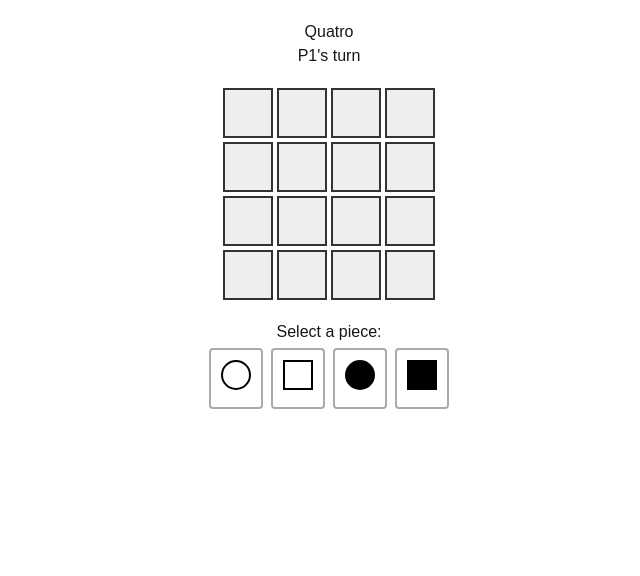
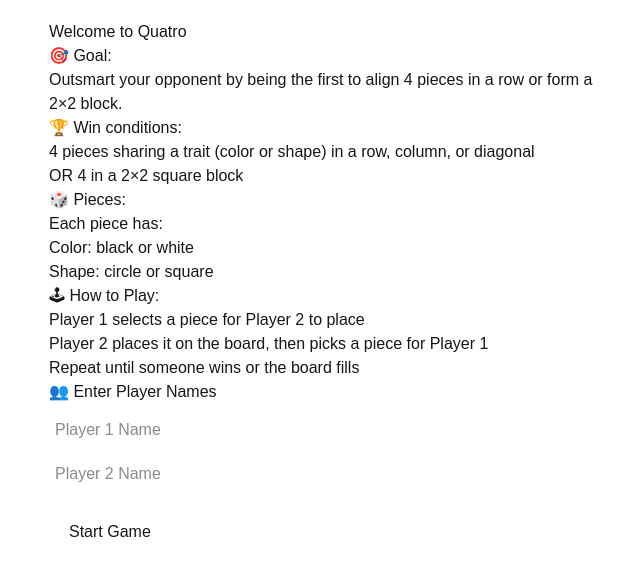
Before and after one commit to iam-weijie/quatro, a Next.js app: page / in a window 1280 px wide. Shown: the top 576 px of the page, without its empty margins (311-951 px from the left). Built offline with nearby package versions, Linux system fonts and the light colour scheme.

Commit message:
add rule page

```diff
--- /dev/null
+++ b/app/GamePage.jsx
@@ -0,0 +1,181 @@
+"use client";
+
+import React, { useState } from "react";
+
+const BOARD_SIZE = 4;
+const COLORS = ["white", "black"];
+const SHAPES = ["circle", "square"];
+
+export default function Home() {
+  const [board, setBoard] = useState(
+    Array(BOARD_SIZE).fill(null).map(() => Array(BOARD_SIZE).fill(null))
+  );
+  const [turn, setTurn] = useState("P1");
+  const [selectedPiece, setSelectedPiece] = useState(null);
+  const [winner, setWinner] = useState(null);
+
+  function shareTrait(pieces) {
+    if (pieces.includes(null)) return false;
+    const sameColor = pieces.every((p) => p.color === pieces[0].color);
+    const sameShape = pieces.every((p) => p.shape === pieces[0].shape);
+    return sameColor || sameShape;
+  }
+
+  function checkWin(r, c) {
+    // We need to use the updated board state, not the old one
+    const currentBoard = [...board];
+    currentBoard[r][c] = selectedPiece;
+
+    // Check horizontal line
+    const horizontal = [...Array(BOARD_SIZE).keys()].map((i) => currentBoard[r][i]);
+    if (shareTrait(horizontal)) return true;
+
+    // Check vertical line
+    const vertical = [...Array(BOARD_SIZE).keys()].map((i) => currentBoard[i][c]);
+    if (shareTrait(vertical)) return true;
+
+    // Check main diagonal (if the placed piece is on it)
+    if (r === c) {
+      const mainDiagonal = [...Array(BOARD_SIZE).keys()].map((i) => currentBoard[i][i]);
+      if (shareTrait(mainDiagonal)) return true;
+    }
+
+    // Check anti-diagonal (if the placed piece is on it)
+    if (r + c === BOARD_SIZE - 1) {
+      const antiDiagonal = [...Array(BOARD_SIZE).keys()].map((i) => currentBoard[i][BOARD_SIZE - 1 - i]);
+      if (shareTrait(antiDiagonal)) return true;
+    }
+
+    // Check all possible 2x2 blocks that include the placed piece
+    const blocks = [];
+    if (r > 0 && c > 0) blocks.push([[r - 1, c - 1], [r - 1, c], [r, c - 1], [r, c]]);
+    if (r > 0 && c < BOARD_SIZE - 1) blocks.push([[r - 1, c], [r - 1, c + 1], [r, c], [r, c + 1]]);
+    if (r < BOARD_SIZE - 1 && c > 0) blocks.push([[r, c - 1], [r, c], [r + 1, c - 1], [r + 1, c]]);
+    if (r < BOARD_SIZE - 1 && c < BOARD_SIZE - 1) blocks.push([[r, c], [r, c + 1], [r + 1, c], [r + 1, c + 1]]);
+
+    for (let block of blocks) {
+      const pieces = block.map(([x, y]) => currentBoard[x][y]);
+      if (shareTrait(pieces)) return true;
+    }
+
+    return false;
+  }
+
+  function handleCellClick(r, c) {
+    if (winner || !selectedPiece || board[r][c]) return;
+    const newBoard = board.map((row) => row.slice());
+    newBoard[r][c] = selectedPiece;
+    setBoard(newBoard);
+
+    if (checkWin(r, c)) {
+      setWinner(turn);
+      return;
+    }
+
+    if (newBoard.flat().every((cell) => cell !== null)) {
+      setWinner("Draw");
+      return;
+    }
+
+    setTurn(turn === "P1" ? "P2" : "P1");
+    setSelectedPiece(null);
+  }
+
+  function renderPiece({ color, shape }) {
+    const base = {
+      display: "inline-block",
+      width: 30,
+      height: 30,
+      margin: 5,
+      border: "2px solid black",
+      backgroundColor: color,
+    };
+    return shape === "circle"
+      ? <div style={{ ...base, borderRadius: "50%" }} />
+      : <div style={{ ...base }} />;
+  }
+
+  return (
+    <div style={{ fontFamily: "sans-serif", maxWidth: 400, margin: "20px auto", textAlign: "center" }}>
+      <h1>Quatro</h1>
+      <h3>{winner ? (winner === "Draw" ? "It's a draw!" : `${winner} wins! 🎉`) : `${turn}'s turn`}</h3>
+
+      <div style={{
+        display: "grid",
+        gridTemplateColumns: `repeat(${BOARD_SIZE}, 50px)`,
+        gap: 4,
+        justifyContent: "center",
+        margin: "20px 0"
+      }}>
+        {board.map((row, r) =>
+          row.map((cell, c) => (
+            <div
+              key={`${r}-${c}`}
+              onClick={() => handleCellClick(r, c)}
+              style={{
+                width: 50,
+                height: 50,
+                backgroundColor: "#eee",
+                border: "2px solid #333",
+                display: "flex",
+                justifyContent: "center",
+                alignItems: "center",
+                cursor: cell || winner ? "default" : "pointer"
+              }}
+            >
+              {cell && renderPiece(cell)}
+            </div>
+          ))
+        )}
+      </div>
+
+      <div>
+        <p>Select a piece:</p>
+        <div style={{ display: "flex", justifyContent: "center", flexWrap: "wrap" }}>
+          {COLORS.map((color) =>
+            SHAPES.map((shape) => {
+              const piece = { color, shape };
+              const isSelected = selectedPiece &&
+                selectedPiece.color === color &&
+                selectedPiece.shape === shape;
+              return (
+                <div
+                  key={`${color}-${shape}`}
+                  onClick={() => setSelectedPiece(piece)}
+                  style={{
+                    padding: 5,
+                    border: isSelected ? "3px solid gold" : "2px solid #aaa",
+                    borderRadius: 4,
+                    margin: "4px",
+                    cursor: "pointer"
+                  }}
+                >
+                  {renderPiece(piece)}
+                </div>
+              );
+            })
+          )}
+        </div>
+      </div>
+
+      {winner && (
+        <button
+          onClick={() => {
+            setBoard(Array(BOARD_SIZE).fill(null).map(() => Array(BOARD_SIZE).fill(null)));
+            setWinner(null);
+            setTurn("P1");
+            setSelectedPiece(null);
+          }}
+          style={{
+            marginTop: 15,
+            padding: "8px 16px",
+            fontSize: 16,
+            cursor: "pointer"
+          }}
+        >
+          Restart Game
+        </button>
+      )}
+    </div>
+  );
+}
--- a/app/page.js
+++ b/app/page.js
@@ -1,181 +1,72 @@
 "use client";
 
 import React, { useState } from "react";
-
-const BOARD_SIZE = 4;
-const COLORS = ["white", "black"];
-const SHAPES = ["circle", "square"];
+import GamePage from "./GamePage";
 
 export default function Home() {
-  const [board, setBoard] = useState(
-    Array(BOARD_SIZE).fill(null).map(() => Array(BOARD_SIZE).fill(null))
-  );
-  const [turn, setTurn] = useState("P1");
-  const [selectedPiece, setSelectedPiece] = useState(null);
-  const [winner, setWinner] = useState(null);
+  const [player1, setPlayer1] = useState("");
+  const [player2, setPlayer2] = useState("");
+  const [gameStarted, setGameStarted] = useState(false);
 
-  function shareTrait(pieces) {
-    if (pieces.includes(null)) return false;
-    const sameColor = pieces.every((p) => p.color === pieces[0].color);
-    const sameShape = pieces.every((p) => p.shape === pieces[0].shape);
-    return sameColor || sameShape;
-  }
+  const canStart = player1.trim() !== "" && player2.trim() !== "";
 
-  function checkWin(r, c) {
-    // We need to use the updated board state, not the old one
-    const currentBoard = [...board];
-    currentBoard[r][c] = selectedPiece;
+  return gameStarted ? (
+    <GamePage
+      player1={player1}
+      player2={player2}
+      onRestart={() => setGameStarted(false)}
+    />
+  ) : (
+    <div style={{ padding: 20, fontFamily: "sans-serif", maxWidth: 600, margin: "0 auto" }}>
+      <h1>Welcome to Quatro</h1>
+      <h2>🎯 Goal:</h2>
+      <p>Outsmart your opponent by being the first to align 4 pieces in a row or form a 2×2 block.</p>
 
-    // Check horizontal line
-    const horizontal = [...Array(BOARD_SIZE).keys()].map((i) => currentBoard[r][i]);
-    if (shareTrait(horizontal)) return true;
+      <h2>🏆 Win conditions:</h2>
+      <ul>
+        <li>4 pieces sharing a trait (color or shape) in a row, column, or diagonal</li>
+        <li>OR 4 in a 2×2 square block</li>
+      </ul>
 
-    // Check vertical line
-    const vertical = [...Array(BOARD_SIZE).keys()].map((i) => currentBoard[i][c]);
-    if (shareTrait(vertical)) return true;
+      <h2>🎲 Pieces:</h2>
+      <p>Each piece has:</p>
+      <ul>
+        <li>Color: black or white</li>
+        <li>Shape: circle or square</li>
+      </ul>
 
-    // Check main diagonal (if the placed piece is on it)
-    if (r === c) {
-      const mainDiagonal = [...Array(BOARD_SIZE).keys()].map((i) => currentBoard[i][i]);
-      if (shareTrait(mainDiagonal)) return true;
-    }
+      <h2>🕹 How to Play:</h2>
+      <ol>
+        <li>Player 1 selects a piece for Player 2 to place</li>
+        <li>Player 2 places it on the board, then picks a piece for Player 1</li>
+        <li>Repeat until someone wins or the board fills</li>
+      </ol>
 
-    // Check anti-diagonal (if the placed piece is on it)
-    if (r + c === BOARD_SIZE - 1) {
-      const antiDiagonal = [...Array(BOARD_SIZE).keys()].map((i) => currentBoard[i][BOARD_SIZE - 1 - i]);
-      if (shareTrait(antiDiagonal)) return true;
-    }
-
-    // Check all possible 2x2 blocks that include the placed piece
-    const blocks = [];
-    if (r > 0 && c > 0) blocks.push([[r - 1, c - 1], [r - 1, c], [r, c - 1], [r, c]]);
-    if (r > 0 && c < BOARD_SIZE - 1) blocks.push([[r - 1, c], [r - 1, c + 1], [r, c], [r, c + 1]]);
-    if (r < BOARD_SIZE - 1 && c > 0) blocks.push([[r, c - 1], [r, c], [r + 1, c - 1], [r + 1, c]]);
-    if (r < BOARD_SIZE - 1 && c < BOARD_SIZE - 1) blocks.push([[r, c], [r, c + 1], [r + 1, c], [r + 1, c + 1]]);
-
-    for (let block of blocks) {
-      const pieces = block.map(([x, y]) => currentBoard[x][y]);
-      if (shareTrait(pieces)) return true;
-    }
-
-    return false;
-  }
-
-  function handleCellClick(r, c) {
-    if (winner || !selectedPiece || board[r][c]) return;
-    const newBoard = board.map((row) => row.slice());
-    newBoard[r][c] = selectedPiece;
-    setBoard(newBoard);
-
-    if (checkWin(r, c)) {
-      setWinner(turn);
-      return;
-    }
-
-    if (newBoard.flat().every((cell) => cell !== null)) {
-      setWinner("Draw");
-      return;
-    }
-
-    setTurn(turn === "P1" ? "P2" : "P1");
-    setSelectedPiece(null);
-  }
-
-  function renderPiece({ color, shape }) {
-    const base = {
-      display: "inline-block",
-      width: 30,
-      height: 30,
-      margin: 5,
-      border: "2px solid black",
-      backgroundColor: color,
-    };
-    return shape === "circle"
-      ? <div style={{ ...base, borderRadius: "50%" }} />
-      : <div style={{ ...base }} />;
-  }
-
-  return (
-    <div style={{ fontFamily: "sans-serif", maxWidth: 400, margin: "20px auto", textAlign: "center" }}>
-      <h1>Quatro</h1>
-      <h3>{winner ? (winner === "Draw" ? "It's a draw!" : `${winner} wins! 🎉`) : `${turn}'s turn`}</h3>
-
-      <div style={{
-        display: "grid",
-        gridTemplateColumns: `repeat(${BOARD_SIZE}, 50px)`,
-        gap: 4,
-        justifyContent: "center",
-        margin: "20px 0"
-      }}>
-        {board.map((row, r) =>
-          row.map((cell, c) => (
-            <div
-              key={`${r}-${c}`}
-              onClick={() => handleCellClick(r, c)}
-              style={{
-                width: 50,
-                height: 50,
-                backgroundColor: "#eee",
-                border: "2px solid #333",
-                display: "flex",
-                justifyContent: "center",
-                alignItems: "center",
-                cursor: cell || winner ? "default" : "pointer"
-              }}
-            >
-              {cell && renderPiece(cell)}
-            </div>
-          ))
-        )}
-      </div>
-
-      <div>
-        <p>Select a piece:</p>
-        <div style={{ display: "flex", justifyContent: "center", flexWrap: "wrap" }}>
-          {COLORS.map((color) =>
-            SHAPES.map((shape) => {
-              const piece = { color, shape };
-              const isSelected = selectedPiece &&
-                selectedPiece.color === color &&
-                selectedPiece.shape === shape;
-              return (
-                <div
-                  key={`${color}-${shape}`}
-                  onClick={() => setSelectedPiece(piece)}
-                  style={{
-                    padding: 5,
-                    border: isSelected ? "3px solid gold" : "2px solid #aaa",
-                    borderRadius: 4,
-                    margin: "4px",
-                    cursor: "pointer"
-                  }}
-                >
-                  {renderPiece(piece)}
-                </div>
-              );
-            })
-          )}
-        </div>
-      </div>
-
-      {winner && (
-        <button
-          onClick={() => {
-            setBoard(Array(BOARD_SIZE).fill(null).map(() => Array(BOARD_SIZE).fill(null)));
-            setWinner(null);
-            setTurn("P1");
-            setSelectedPiece(null);
-          }}
-          style={{
-            marginTop: 15,
-            padding: "8px 16px",
-            fontSize: 16,
-            cursor: "pointer"
-          }}
-        >
-          Restart Game
-        </button>
-      )}
+      <h2>👥 Enter Player Names</h2>
+      <input
+        placeholder="Player 1 Name"
+        value={player1}
+        onChange={(e) => setPlayer1(e.target.value)}
+        style={{ display: "block", margin: "8px 0", padding: 6, width: "100%" }}
+      />
+      <input
+        placeholder="Player 2 Name"
+        value={player2}
+        onChange={(e) => setPlayer2(e.target.value)}
+        style={{ display: "block", margin: "8px 0", padding: 6, width: "100%" }}
+      />
+      <button
+        onClick={() => setGameStarted(true)}
+        disabled={!canStart}
+        style={{
+          padding: "10px 20px",
+          fontSize: 16,
+          cursor: canStart ? "pointer" : "not-allowed",
+          marginTop: 10,
+        }}
+      >
+        Start Game
+      </button>
     </div>
   );
 }
```
